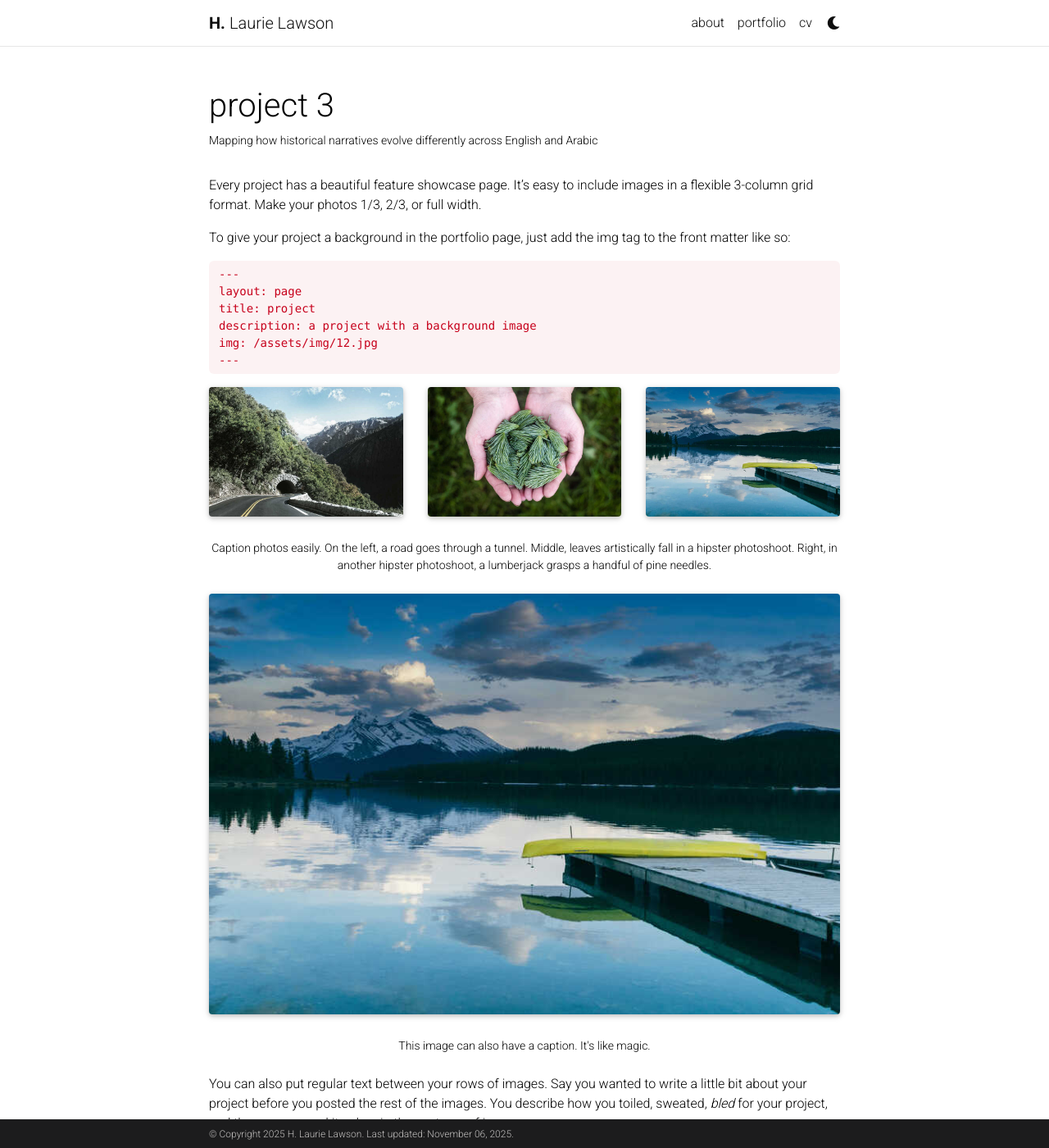
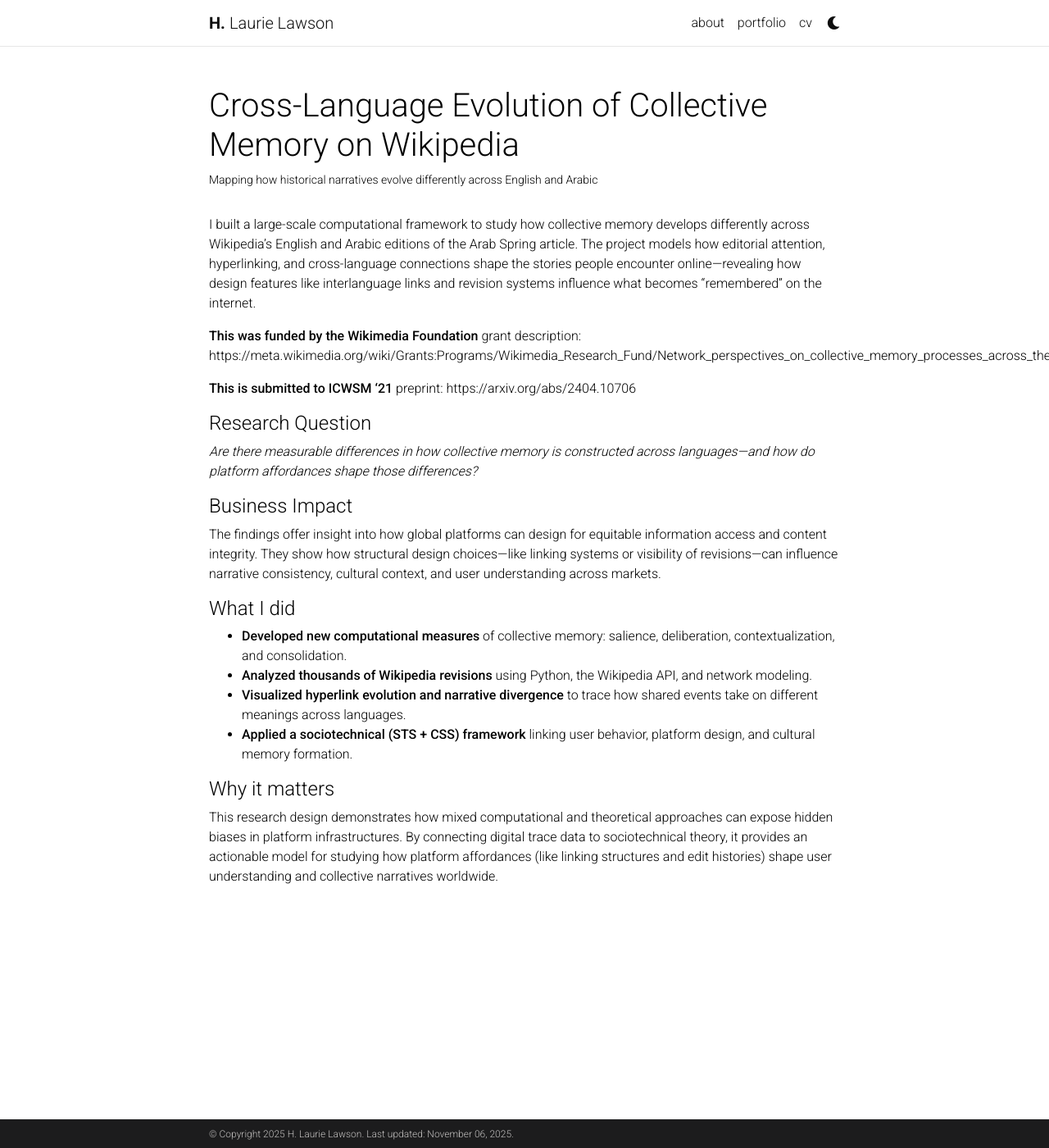
Before and after one commit to hlaurielawson/hlaurielawson.github.io, a Jekyll site: the page built from _projects/3_project.md, in a window 1280 px wide and 1400 px high. Shown: the whole window at 82% size. Built offline with Jekyll 4.4.1, drawn with Linux system fonts in a browser that asks for light colours; full-size pictures stand in for the smaller copies a plugin makes; comment, search, counter and statistics services are not loaded; a style sheet for code colours, icons or effects is not loaded; some of the changed text lies outside the part shown.

Commit message:
Update 3_project.md

````diff
--- a/_projects/3_project.md
+++ b/_projects/3_project.md
@@ -1,81 +1,32 @@
 ---
 layout: page
-title: project 3
+title: Cross-Language Evolution of Collective Memory on Wikipedia
 description: Mapping how historical narratives evolve differently across English and Arabic
 img: assets/img/7.jpg
-redirect: https://unsplash.com
+# redirect: https://unsplash.com
 importance: 3
 category: Past
 ---
 
-Every project has a beautiful feature showcase page.
-It's easy to include images in a flexible 3-column grid format.
-Make your photos 1/3, 2/3, or full width.
+I built a large-scale computational framework to study how collective memory develops differently across Wikipedia’s English and Arabic editions of the Arab Spring article. The project models how editorial attention, hyperlinking, and cross-language connections shape the stories people encounter online—revealing how design features like interlanguage links and revision systems influence what becomes “remembered” on the internet.
 
-To give your project a background in the portfolio page, just add the img tag to the front matter like so:
+**This was funded by the Wikimedia Foundation**
+grant description: https://meta.wikimedia.org/wiki/Grants:Programs/Wikimedia_Research_Fund/Network_perspectives_on_collective_memory_processes_across_the_Arabic_and_English_Wikipedias
 
-    ---
-    layout: page
-    title: project
-    description: a project with a background image
-    img: /assets/img/12.jpg
-    ---
+**This is submitted to ICWSM '21**
+preprint: https://arxiv.org/abs/2404.10706
 
-<div class="row">
-    <div class="col-sm mt-3 mt-md-0">
-        {% include figure.html path="assets/img/1.jpg" title="example image" class="img-fluid rounded z-depth-1" %}
-    </div>
-    <div class="col-sm mt-3 mt-md-0">
-        {% include figure.html path="assets/img/3.jpg" title="example image" class="img-fluid rounded z-depth-1" %}
-    </div>
-    <div class="col-sm mt-3 mt-md-0">
-        {% include figure.html path="assets/img/5.jpg" title="example image" class="img-fluid rounded z-depth-1" %}
-    </div>
-</div>
-<div class="caption">
-    Caption photos easily. On the left, a road goes through a tunnel. Middle, leaves artistically fall in a hipster photoshoot. Right, in another hipster photoshoot, a lumberjack grasps a handful of pine needles.
-</div>
-<div class="row">
-    <div class="col-sm mt-3 mt-md-0">
-        {% include figure.html path="assets/img/5.jpg" title="example image" class="img-fluid rounded z-depth-1" %}
-    </div>
-</div>
-<div class="caption">
-    This image can also have a caption. It's like magic.
-</div>
+#### Research Question
+*Are there measurable differences in how collective memory is constructed across languages—and how do platform affordances shape those differences?*
 
-You can also put regular text between your rows of images.
-Say you wanted to write a little bit about your project before you posted the rest of the images.
-You describe how you toiled, sweated, *bled* for your project, and then... you reveal its glory in the next row of images.
+#### Business Impact
+The findings offer insight into how global platforms can design for equitable information access and content integrity. They show how structural design choices—like linking systems or visibility of revisions—can influence narrative consistency, cultural context, and user understanding across markets.
 
+#### What I did
+- **Developed new computational measures** of collective memory: salience, deliberation, contextualization, and consolidation.
+- **Analyzed thousands of Wikipedia revisions** using Python, the Wikipedia API, and network modeling.
+- **Visualized hyperlink evolution and narrative divergence** to trace how shared events take on different meanings across languages.
+- **Applied a sociotechnical (STS + CSS) framework** linking user behavior, platform design, and cultural memory formation.
 
-<div class="row justify-content-sm-center">
-    <div class="col-sm-8 mt-3 mt-md-0">
-        {% include figure.html path="assets/img/6.jpg" title="example image" class="img-fluid rounded z-depth-1" %}
-    </div>
-    <div class="col-sm-4 mt-3 mt-md-0">
-        {% include figure.html path="assets/img/11.jpg" title="example image" class="img-fluid rounded z-depth-1" %}
-    </div>
-</div>
-<div class="caption">
-    You can also have artistically styled 2/3 + 1/3 images, like these.
-</div>
-
-
-The code is simple.
-Just wrap your images with `<div class="col-sm">` and place them inside `<div class="row">` (read more about the <a href="https://getbootstrap.com/docs/4.4/layout/grid/">Bootstrap Grid</a> system).
-To make images responsive, add `img-fluid` class to each; for rounded corners and shadows use `rounded` and `z-depth-1` classes.
-Here's the code for the last row of images above:
-
-{% raw %}
-```html
-<div class="row justify-content-sm-center">
-    <div class="col-sm-8 mt-3 mt-md-0">
-        {% include figure.html path="assets/img/6.jpg" title="example image" class="img-fluid rounded z-depth-1" %}
-    </div>
-    <div class="col-sm-4 mt-3 mt-md-0">
-        {% include figure.html path="assets/img/11.jpg" title="example image" class="img-fluid rounded z-depth-1" %}
-    </div>
-</div>
-```
-{% endraw %}
+#### Why it matters
+This research design demonstrates how mixed computational and theoretical approaches can expose hidden biases in platform infrastructures. By connecting digital trace data to sociotechnical theory, it provides an actionable model for studying how platform affordances (like linking structures and edit histories) shape user understanding and collective narratives worldwide.
````
